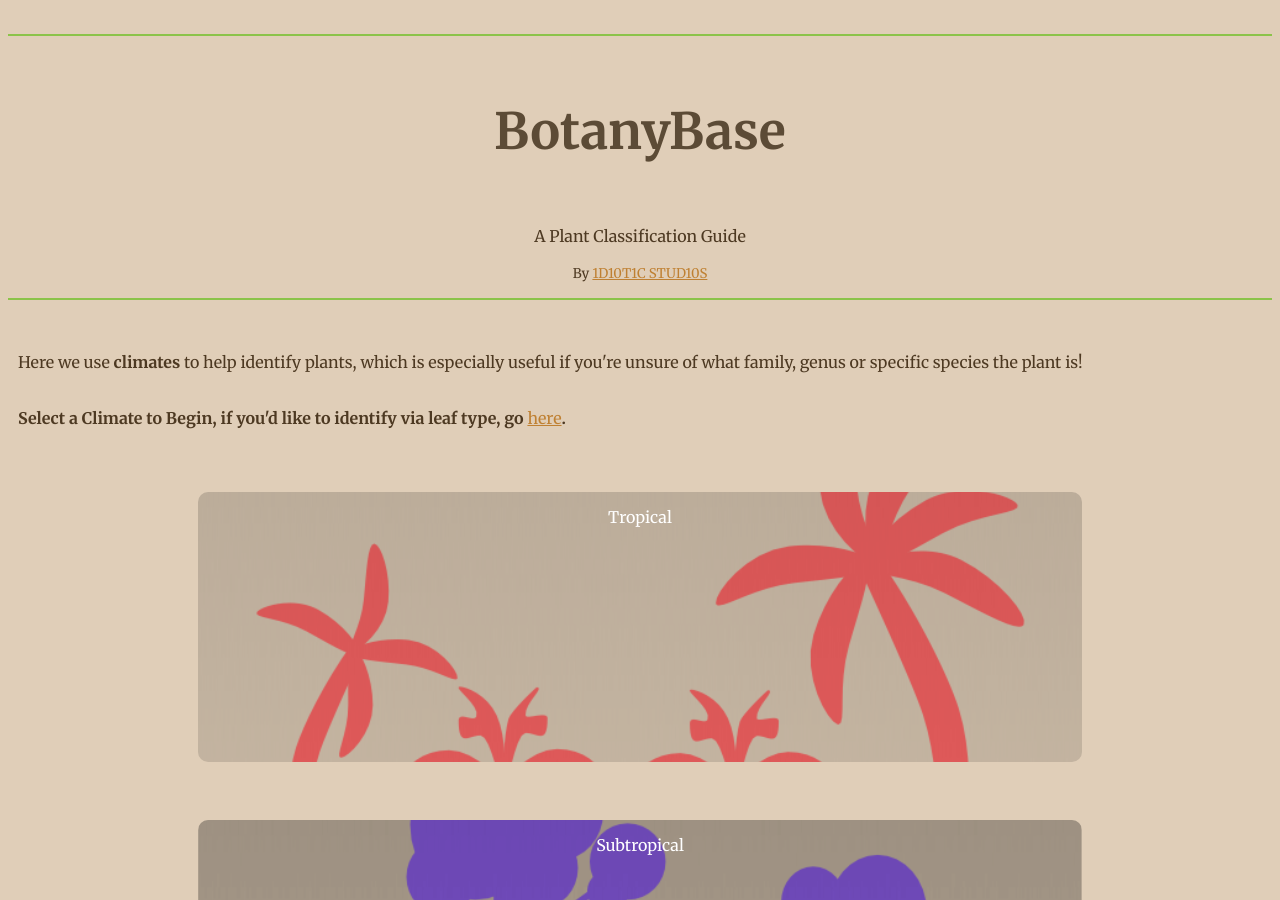
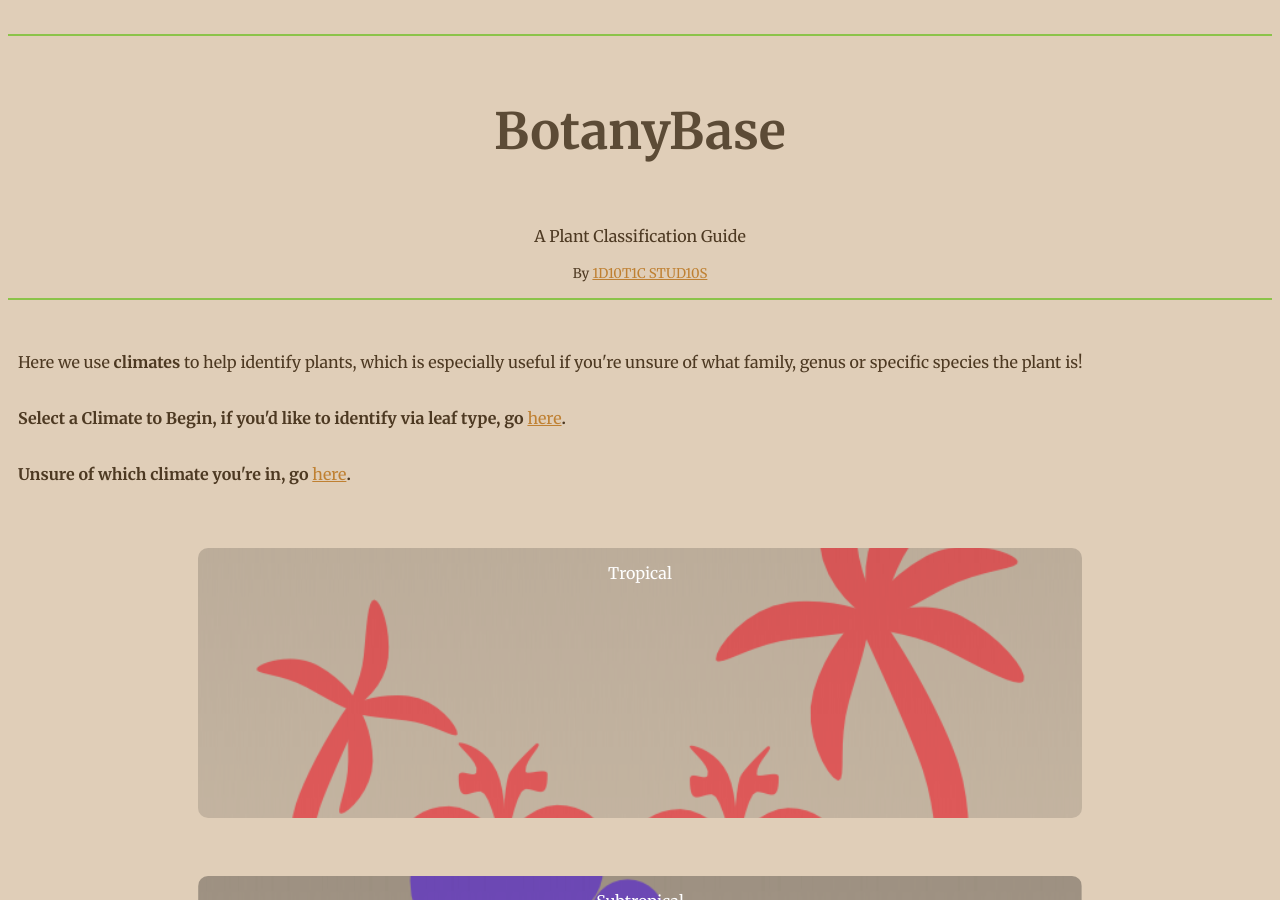
Before and after one commit to BotanyBase/botanybase.github.io, a Jekyll site: the page built from index.html, in a window 1280 px wide and 900 px high. Built offline with Jekyll 4.4.1, drawn with Linux system fonts in a browser that asks for light colours.

Commit message:
Update index.html

```diff
--- a/index.html
+++ b/index.html
@@ -31,6 +31,7 @@ title: Main
 <br>
 <p style="padding: 10px;">Here we use <b>climates</b> to help identify plants, which is especially useful if you're unsure of what family, genus or specific species the plant is!</p>
 <p style="padding: 10px;"><strong>Select a Climate to Begin, if you'd like to identify via leaf type, go <a href="/identify/leaftype">here</a>.</strong></p>
+<p style="padding: 10px;"><strong>Unsure of which climate you're in, go <a href="/identify/full">here</a>.</strong></p>
 <br>
 <a class="button-box bg-1" href="identify/tropical">Tropical</a>
 <br>
```
